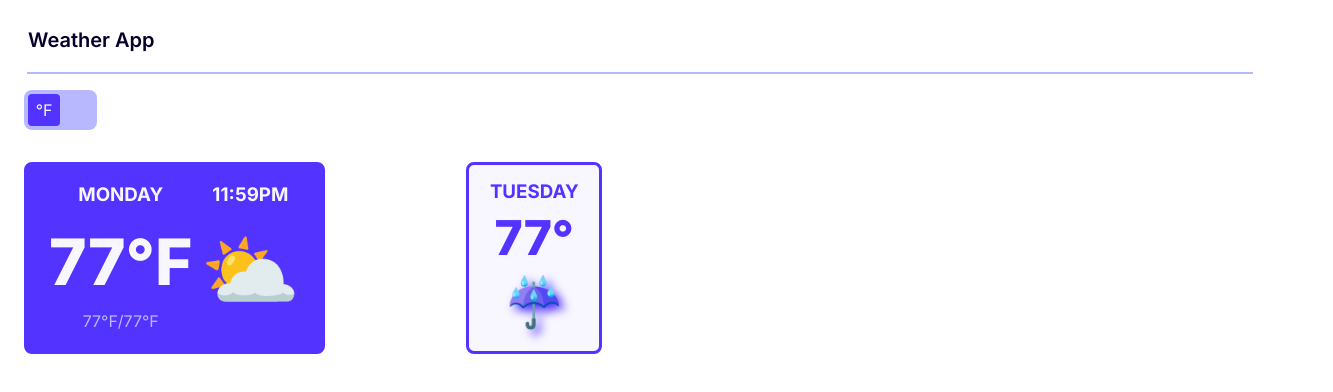
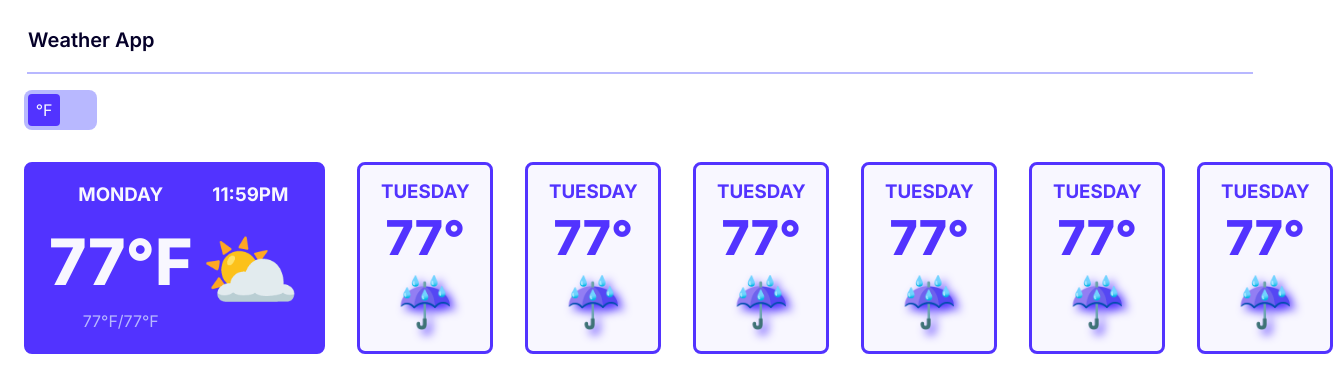
Before and after one commit to lunargravity/weather-app, a React (Create React App) app: page / in a window 1280 px wide. Shown: the top 392 px of the page, 1333 px wide, since content can reach past the window. Built offline with nearby package versions, Linux system fonts and the light colour scheme; the HTML template or start-up script is replaced by a standard one.

Commit message:
Seven day forecast

```diff
--- a/src/App.js
+++ b/src/App.js
@@ -11,6 +11,11 @@ export default function App() {
       <div className='seven-day-forecast'>
         <CurrentWeather />
         <WeatherWidget />
+        <WeatherWidget />
+        <WeatherWidget />
+        <WeatherWidget />
+        <WeatherWidget />
+        <WeatherWidget />
       </div>
     </div>
   );
```
